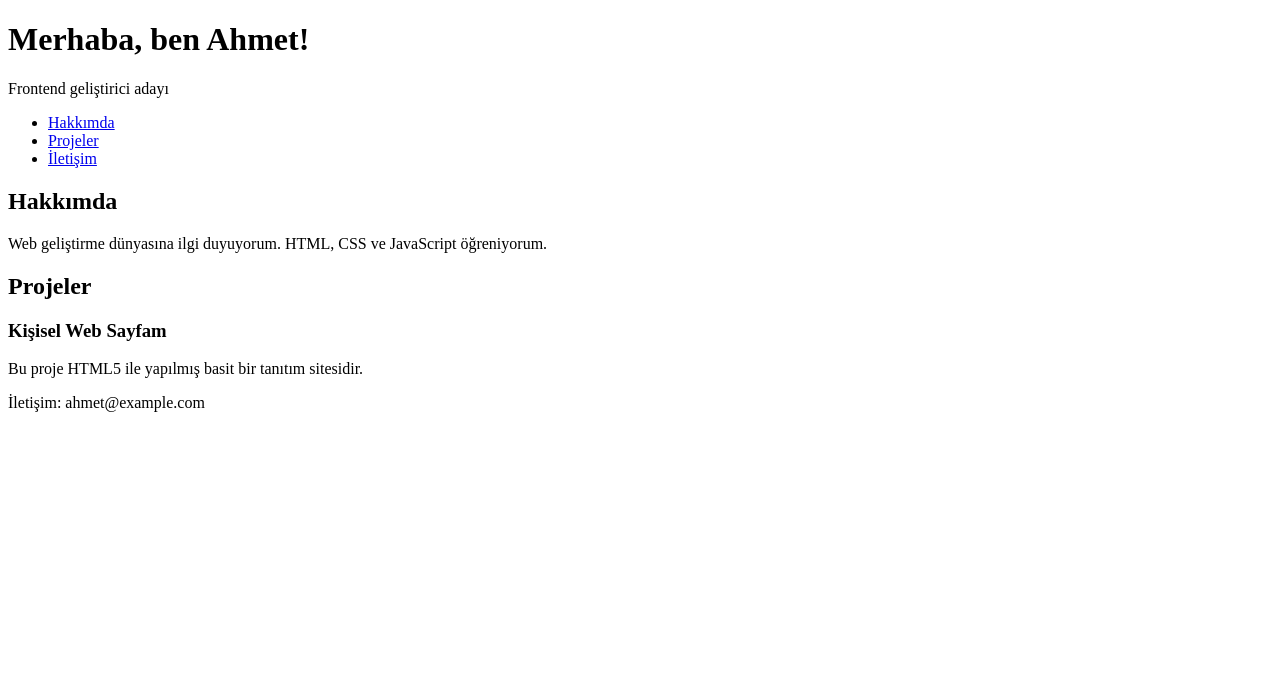
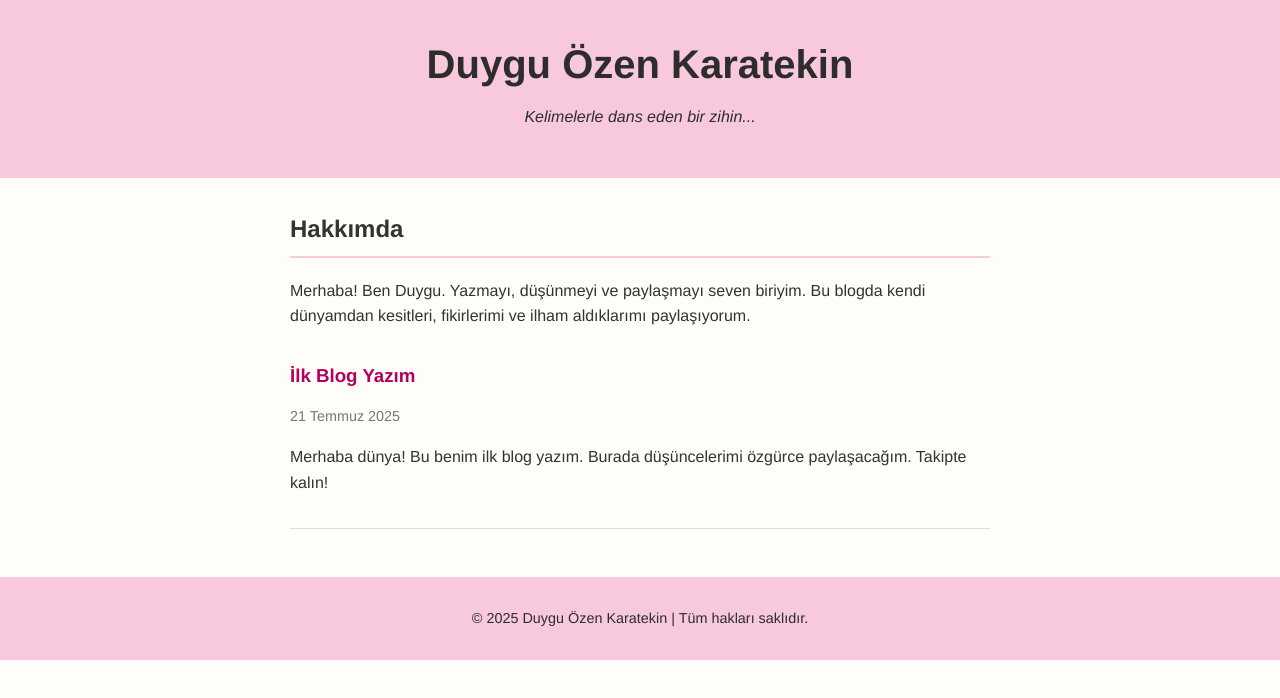
Before and after one commit to Duygu-Ozen/duyguozen, a plain HTML site: page index.html in a window 1280 px wide. Drawn offline with Linux system fonts and the light colour scheme.

Commit message:
Add files via upload

```diff
--- a/index.html
+++ b/index.html
@@ -1,43 +1,35 @@
 <!DOCTYPE html>
 <html lang="tr">
 <head>
-  <meta charset="UTF-8">
-  <meta name="viewport" content="width=device-width, initial-scale=1.0">
-  <title>Benim Hakkımda</title>
+  <meta charset="UTF-8" />
+  <meta name="viewport" content="width=device-width, initial-scale=1.0" />
+  <title>Duygu Özen Karatekin - Blog</title>
+  <link rel="stylesheet" href="style.css" />
 </head>
 <body>
-
   <header>
-    <h1>Merhaba, ben Ahmet!</h1>
-    <p>Frontend geliştirici adayı</p>
+    <h1>Duygu Özen Karatekin</h1>
+    <p class="tagline">Kelimelerle dans eden bir zihin...</p>
   </header>
 
-  <nav>
-    <ul>
-      <li><a href="#hakkimda">Hakkımda</a></li>
-      <li><a href="#projeler">Projeler</a></li>
-      <li><a href="#iletisim">İletişim</a></li>
-    </ul>
-  </nav>
+  <section class="about">
+    <h2>Hakkımda</h2>
+    <p>Merhaba! Ben Duygu. Yazmayı, düşünmeyi ve paylaşmayı seven biriyim. Bu blogda kendi dünyamdan kesitleri, fikirlerimi ve ilham aldıklarımı paylaşıyorum.</p>
+  </section>
 
-  <main>
-    <section id="hakkimda">
-      <h2>Hakkımda</h2>
-      <p>Web geliştirme dünyasına ilgi duyuyorum. HTML, CSS ve JavaScript öğreniyorum.</p>
-    </section>
+  <main class="blog-posts">
+    <article class="post">
+      <h3>İlk Blog Yazım</h3>
+      <p class="date">21 Temmuz 2025</p>
+      <p>Merhaba dünya! Bu benim ilk blog yazım. Burada düşüncelerimi özgürce paylaşacağım. Takipte kalın!</p>
+    </article>
 
-    <section id="projeler">
-      <h2>Projeler</h2>
-      <article>
-        <h3>Kişisel Web Sayfam</h3>
-        <p>Bu proje HTML5 ile yapılmış basit bir tanıtım sitesidir.</p>
-      </article>
-    </section>
+    <!-- Yeni yazılar buraya eklenebilir -->
+    <!-- <article class="post">...</article> -->
   </main>
 
-  <footer id="iletisim">
-    <p>İletişim: ahmet@example.com</p>
+  <footer>
+    <p>&copy; 2025 Duygu Özen Karatekin | Tüm hakları saklıdır.</p>
   </footer>
-
 </body>
 </html>
--- /dev/null
+++ b/style.css
@@ -0,0 +1,62 @@
+body {
+  font-family: 'Helvetica Neue', sans-serif;
+  line-height: 1.6;
+  margin: 0;
+  padding: 0;
+  background-color: #fffdf9;
+  color: #333;
+}
+
+header {
+  background-color: #f8c8dc;
+  color: #2d2d2d;
+  padding: 2rem 1rem;
+  text-align: center;
+}
+
+header h1 {
+  margin: 0;
+  font-size: 2.5rem;
+}
+
+.tagline {
+  font-style: italic;
+  margin-top: 0.5rem;
+}
+
+.about, .blog-posts {
+  max-width: 700px;
+  margin: 2rem auto;
+  padding: 0 1rem;
+}
+
+.about h2 {
+  border-bottom: 2px solid #f8c8dc;
+  padding-bottom: 0.5rem;
+}
+
+.post {
+  margin-bottom: 2rem;
+  border-bottom: 1px solid #ddd;
+  padding-bottom: 1rem;
+}
+
+.post h3 {
+  margin-bottom: 0.3rem;
+  color: #b30059;
+}
+
+.date {
+  font-size: 0.9rem;
+  color: #777;
+  margin-bottom: 0.5rem;
+}
+
+footer {
+  text-align: center;
+  padding: 1rem;
+  background-color: #f8c8dc;
+  color: #2d2d2d;
+  margin-top: 3rem;
+  font-size: 0.9rem;
+}
```
